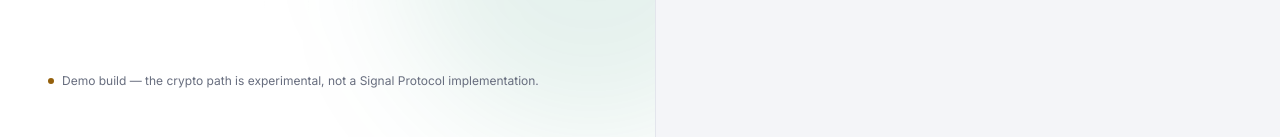
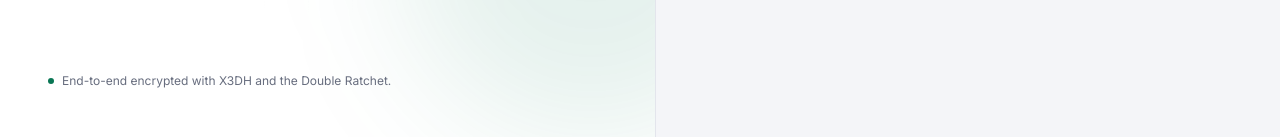
Before and after one commit to walkinguy1/WalkerChat, a React (Vite) app in the folder frontend/: page / in a window 1280 px wide. Shown: the part 663-800 px from the top of the page. Built offline with nearby package versions, Linux system fonts and the light colour scheme; no server answers.

Commit message:
Correct the security claims
Also records what is genuinely still missing, rather than overcn.

```diff
--- a/frontend/src/components/SignIn.tsx
+++ b/frontend/src/components/SignIn.tsx
@@ -85,8 +85,8 @@ export const SignIn = ({ accounts, pendingUsername, isSigningIn, onSignIn }: Sig
       </div>
 
       <p className="relative flex items-center gap-2 text-xs text-ink-subtle">
-        <span className="h-1.5 w-1.5 rounded-full bg-warn" />
-        Demo build — the crypto path is experimental, not a Signal Protocol implementation.
+        <span className="h-1.5 w-1.5 rounded-full bg-signal" />
+        End-to-end encrypted with X3DH and the Double Ratchet.
       </p>
     </section>
 
```
Also changed, not shown: 1 other file (tests, documents, lock files or other folders).
